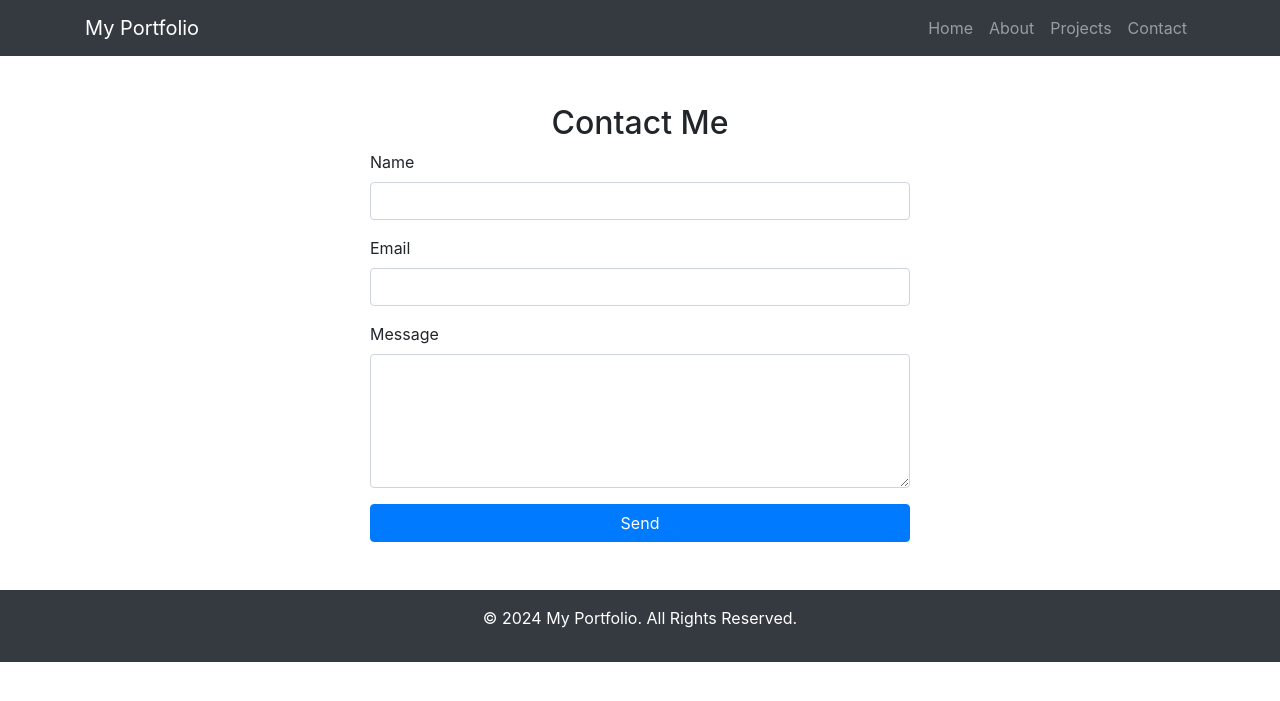
After one commit to karimovsardorbek/myportfolio, a Django app: page /contact/ in a window 1280 px wide. The commit adds this page. Shown: the top 701 px of the page. Run offline with Django 5.2, Linux system fonts and the light colour scheme; some libraries are stand-ins or nearby versions.

Commit message:
added html and some urls

```diff
--- a/myportfolio/urls.py
+++ b/myportfolio/urls.py
@@ -23,6 +23,3 @@ urlpatterns = [
     path('admin/', admin.site.urls),
     path('', include('portfolio.urls')),
 ]
-
-if settings.DEBUG:
-    urlpatterns += static(settings.MEDIA_URL, document_root=settings.MEDIA_ROOT)
--- /dev/null
+++ b/portfolio/templates/base.html
@@ -0,0 +1,57 @@
+{% load static %}
+<!DOCTYPE html>
+<html lang="en">
+
+<head>
+    <meta charset="UTF-8">
+    <meta name="viewport" content="width=device-width, initial-scale=1.0">
+    <title>{% block title %}My Portfolio{% endblock %}</title>
+    <link href="https://stackpath.bootstrapcdn.com/bootstrap/4.5.2/css/bootstrap.min.css" rel="stylesheet">
+    <link rel="stylesheet" href="{% static 'css/styles.css' %}">
+</head>
+
+<body>
+    <!-- Navigation Bar -->
+    <nav class="navbar navbar-expand-lg navbar-dark bg-dark">
+        <div class="container">
+            <a class="navbar-brand" href="{% url 'home' %}">My Portfolio</a>
+            <button class="navbar-toggler" type="button" data-toggle="collapse" data-target="#navbarNav"
+                aria-controls="navbarNav" aria-expanded="false" aria-label="Toggle navigation">
+                <span class="navbar-toggler-icon"></span>
+            </button>
+            <div class="collapse navbar-collapse" id="navbarNav">
+                <ul class="navbar-nav ml-auto">
+                    <li class="nav-item">
+                        <a class="nav-link" href="{% url 'home' %}">Home</a>
+                    </li>
+                    <li class="nav-item">
+                        <a class="nav-link" href="{% url 'about' %}">About</a>
+                    </li>
+                    <li class="nav-item">
+                        <a class="nav-link" href="{% url 'projects' %}">Projects</a>
+                    </li>
+                    <li class="nav-item">
+                        <a class="nav-link" href="{% url 'contact' %}">Contact</a>
+                    </li>
+                </ul>
+            </div>
+        </div>
+    </nav>
+
+    {% block content %}
+    {% endblock %}
+
+    <!-- Footer -->
+    <footer class="footer bg-dark text-white text-center py-3">
+        <div class="container">
+            <p>&copy; 2024 My Portfolio. All Rights Reserved.</p>
+        </div>
+    </footer>
+
+    <!-- Bootstrap JS and dependencies -->
+    <script src="https://code.jquery.com/jquery-3.5.1.slim.min.js"></script>
+    <script src="https://cdn.jsdelivr.net/npm/@popperjs/core@2.5.4/dist/umd/popper.min.js"></script>
+    <script src="https://stackpath.bootstrapcdn.com/bootstrap/4.5.2/js/bootstrap.min.js"></script>
+</body>
+
+</html>
--- /dev/null
+++ b/portfolio/templates/contact.html
@@ -0,0 +1,30 @@
+{% extends 'base.html' %}
+
+{% block title %}Contact - My Portfolio{% endblock %}
+{% load static %}
+{% block content %}
+<section class="py-5">
+    <div class="container">
+        <h2 class="text-center">Contact Me</h2>
+        <div class="row justify-content-center">
+            <div class="col-md-6">
+                <form>
+                    <div class="form-group">
+                        <label for="name">Name</label>
+                        <input type="text" class="form-control" id="name" required>
+                    </div>
+                    <div class="form-group">
+                        <label for="email">Email</label>
+                        <input type="email" class="form-control" id="email" required>
+                    </div>
+                    <div class="form-group">
+                        <label for="message">Message</label>
+                        <textarea class="form-control" id="message" rows="5" required></textarea>
+                    </div>
+                    <button type="submit" class="btn btn-primary btn-block">Send</button>
+                </form>
+            </div>
+        </div>
+    </div>
+</section>
+{% endblock %}
--- a/portfolio/urls.py
+++ b/portfolio/urls.py
@@ -3,4 +3,7 @@ from . import views
 
 urlpatterns = [
     path('', views.home, name='home'),
+    path('about/', views.about, name='about'),
+    path('projects/', views.projects, name='projects'),
+    path('contact/', views.contact, name='contact'),
 ]
--- a/portfolio/views.py
+++ b/portfolio/views.py
@@ -2,5 +2,16 @@ from django.shortcuts import render
 from .models import Profile
 
 def home(request):
-    profile = Profile.objects.all()
-    return render(request, 'home.html', {'projects': profile})
+    return render(request, 'home.html')
+
+
+def about(request):
+    return render(request, 'about.html')
+
+
+def projects(request):
+    return render(request, 'projects.html')
+
+
+def contact(request):
+    return render(request, 'contact.html')
--- /dev/null
+++ b/static/css/styles.css
@@ -0,0 +1,13 @@
+/* static/css/styles.css */
+
+.hero {
+    background: url("../images/hero-bg.jpg") no-repeat center center;
+    background-size: cover;
+    height: 100vh;
+    color: white;
+    text-align: center;
+    display: flex;
+    justify-content: center;
+    align-items: center;
+    flex-direction: column;
+}
```
Also changed, not shown: myportfolio/settings.py (+1 -7 lines), portfolio/templates/about.html (added, +12 -0 lines), portfolio/templates/home.html (+13 -13 lines), portfolio/templates/projects.html (added, +24 -0 lines), static/images/hero_bg.jpg (added).
